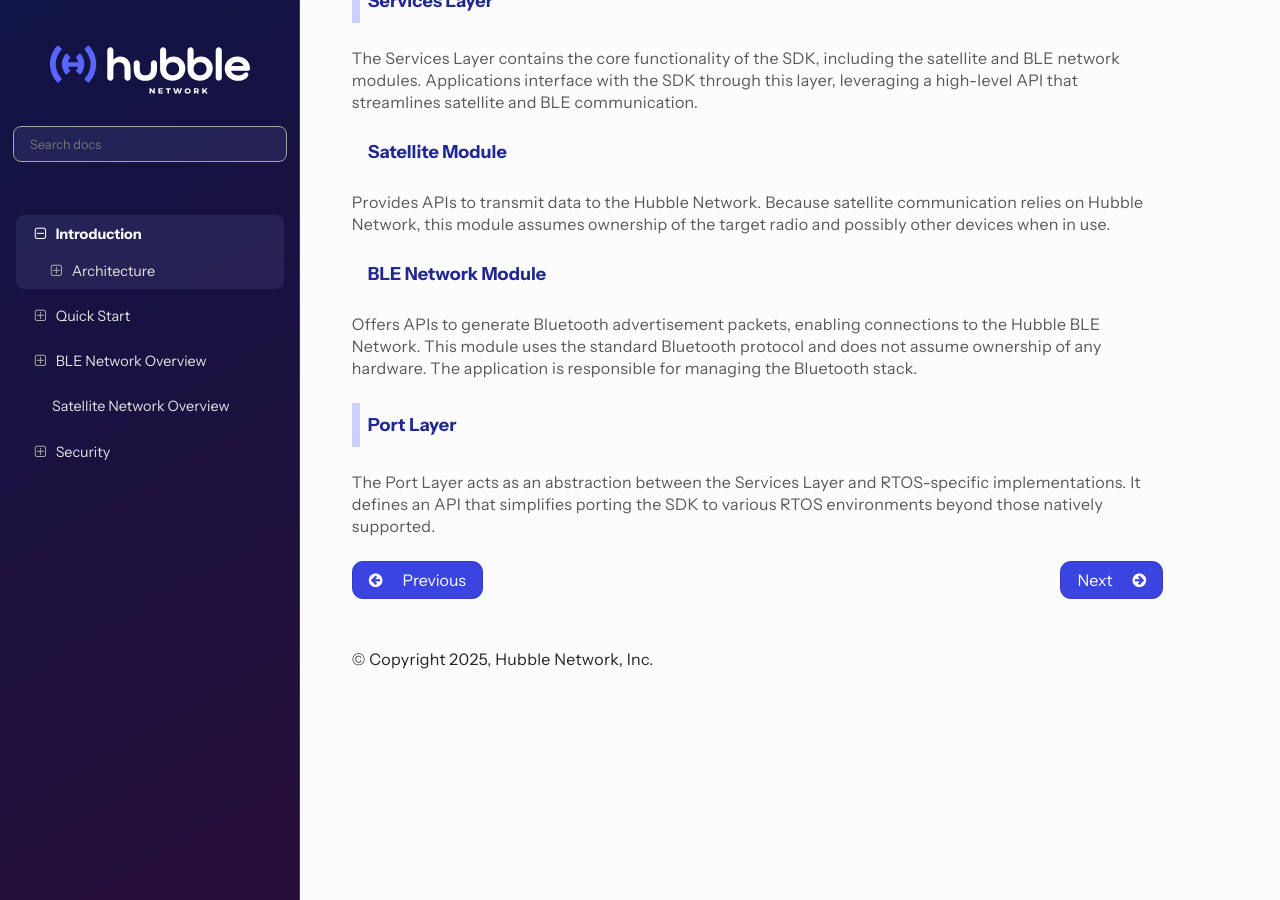
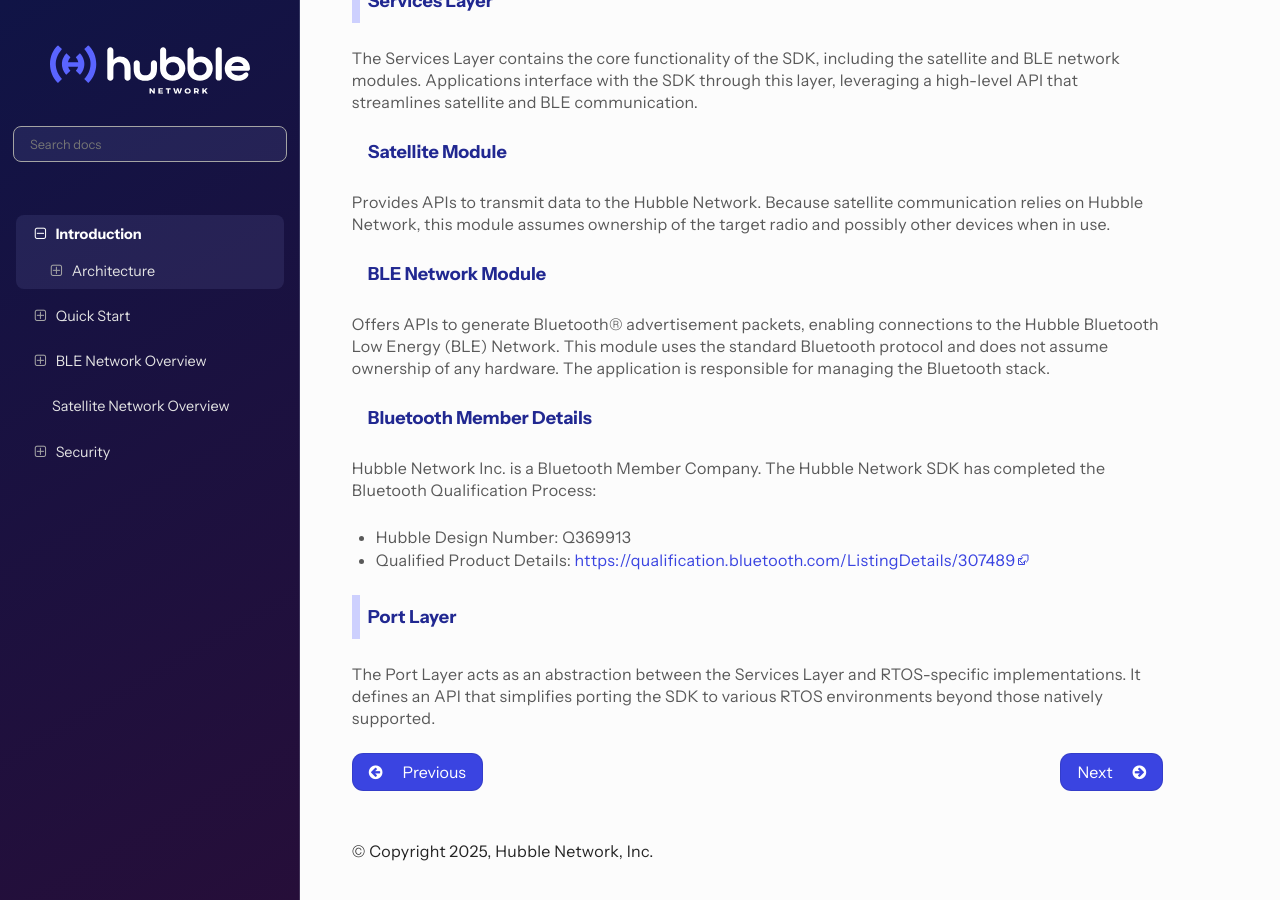
Before and after one commit to danielr-hubblenetwork/sdk, a Sphinx documentation site: the page built from docs/introduction/index.rst, in a window 1280 px wide and 900 px high, scrolled down 857 px. Built offline with Sphinx 7.4.7 and the Read the Docs theme 3.1.0, drawn with Linux system fonts in a browser that asks for light colours.

Commit message:
Update documentation: add Bluetooth Member Detail and Qualified Product Design Number for Hubble Network SDK
Author: Daniel Reynolds <danielreynolds@Daniels-MacBook-Pro.local>
Date:   Tue Aug 19 17:08:33 2025 -0700

    Author: Daniel Reynolds <daniel@hubble.com>
    Date: 19 August 2025

        Update documentation: add Bluetooth Member Detail and Qualified Product Design Number for Hubble Network SDK

        Additional updates made to docs in order to adhere to Bluetooth brand guidance

        Signed-off-by: Daniel Reynolds  <daniel@hubble.com>

```diff
--- a/docs/ble/index.rst
+++ b/docs/ble/index.rst
@@ -7,8 +7,8 @@
 Introduction
 ************
 
-The Hubble BLE Network is a framework designed to provide secure and
-efficient communication within a Bluetooth Low Energy (BLE) environment.
+The Hubble Bluetooth® Low Energy (BLE) Network is a framework designed to provide secure
+and efficient communication within a Bluetooth Low Energy (BLE) environment.
 Advanced encryption techniques and Bluetooth technology protect data
 integrity and privacy across distributed systems. The Hubble BLE API, defined
 in the **hubble_ble.h** header file, provides a comprehensive set of functions
--- a/docs/ble/security.rst
+++ b/docs/ble/security.rst
@@ -3,8 +3,8 @@
 BLE  Security Overview
 ######################
 
-The cryptographic techniques used in the Hubble BLE Network ensure the
-confidentiality, integrity, and authenticity of the data being advertised
+The cryptographic techniques used in the Hubble Bluetooth® Low Energy (BLE) Network ensure
+the confidentiality, integrity, and authenticity of the data being advertised
 over BLE. AES-256 provides strong encryption, CMAC ensures data integrity and
 authenticity, and the KBKDF securely derives keys from a master key. The use
 of nonces and sequence numbers prevents replay attacks and ensures that each
--- a/docs/introduction/index.rst
+++ b/docs/introduction/index.rst
@@ -46,10 +46,18 @@
 BLE Network Module
 ------------------
 
-Offers APIs to generate Bluetooth advertisement packets, enabling connections
-to the Hubble BLE Network. This module uses the standard Bluetooth protocol
+Offers APIs to generate Bluetooth® advertisement packets, enabling connections
+to the Hubble Bluetooth Low Energy (BLE) Network. This module uses the standard Bluetooth protocol
 and does not assume ownership of any hardware. The application is responsible
 for managing the Bluetooth stack.
+
+Bluetooth Member Details
+------------------------
+Hubble Network Inc. is a Bluetooth Member Company.
+The Hubble Network SDK has completed the Bluetooth Qualification Process:
+
+- Hubble Design Number: Q369913
+- Qualified Product Details: https://qualification.bluetooth.com/ListingDetails/307489
 
 Port Layer
 ==========
--- a/docs/quickstart/zephyr/index.rst
+++ b/docs/quickstart/zephyr/index.rst
@@ -49,8 +49,8 @@
     CONFIG_HUBBLE_BLE_NETWORK=y
     CONFIG_HUBBLE_SAT_NETWORK=y
 
-Use ``CONFIG_HUBBLE_BLE_NETWORK=y`` to enable the BLE network module or
-``CONFIG_HUBBLE_SAT_NETWORK=y`` for the satellite network module.
+Use ``CONFIG_HUBBLE_BLE_NETWORK=y`` to enable the Bluetooth® Low Energy (BLE) Network module or
+``CONFIG_HUBBLE_SAT_NETWORK=y`` for the Satellite Network module.
 
 Using Hubble Network as the manifest repository
 ***********************************************
@@ -118,7 +118,7 @@
 
 Building and Running the First Application Once the steps in the previous
 section are complete, the system is ready to use Hubble Network. The following
-commands demonstrate how to build and flash a BLE network application.
+commands demonstrate how to build and flash a BLE Network application.
 
 Build the application
 ---------------------
```
